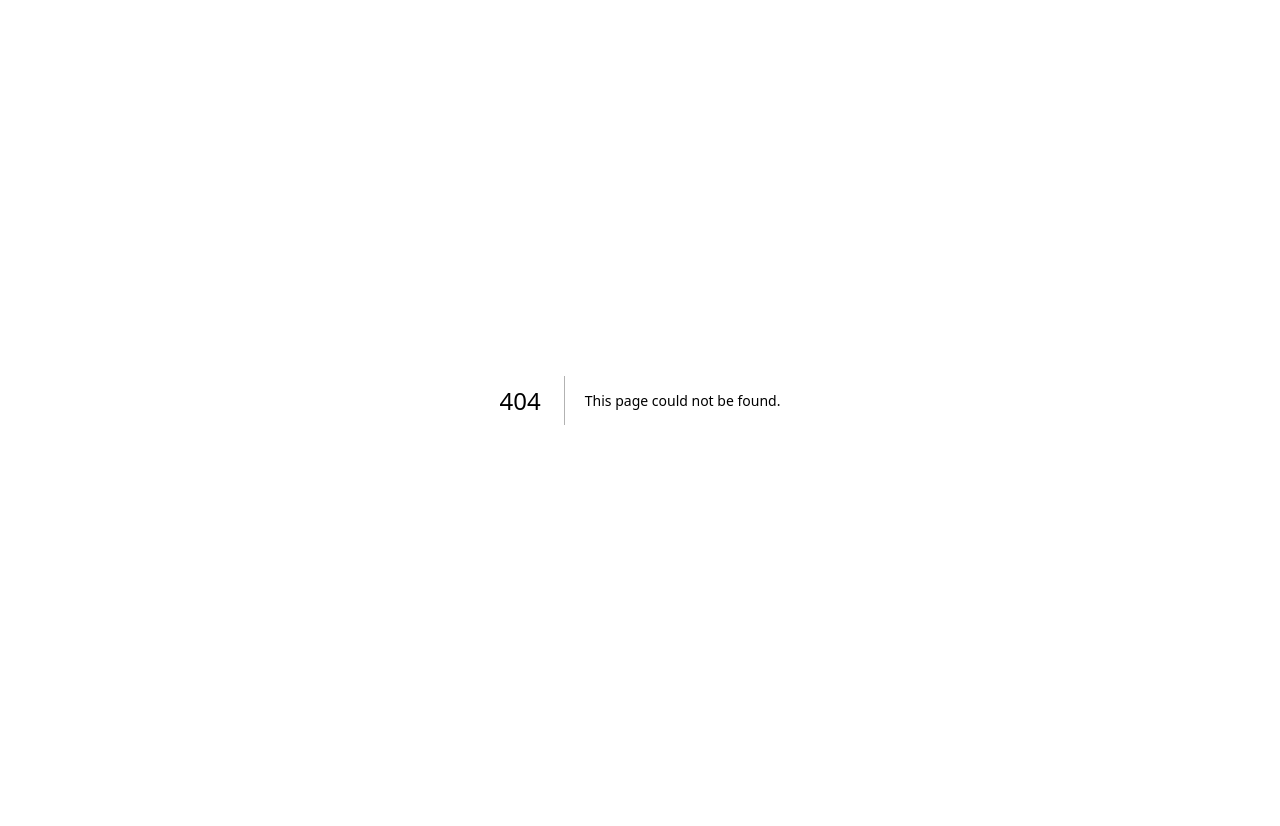
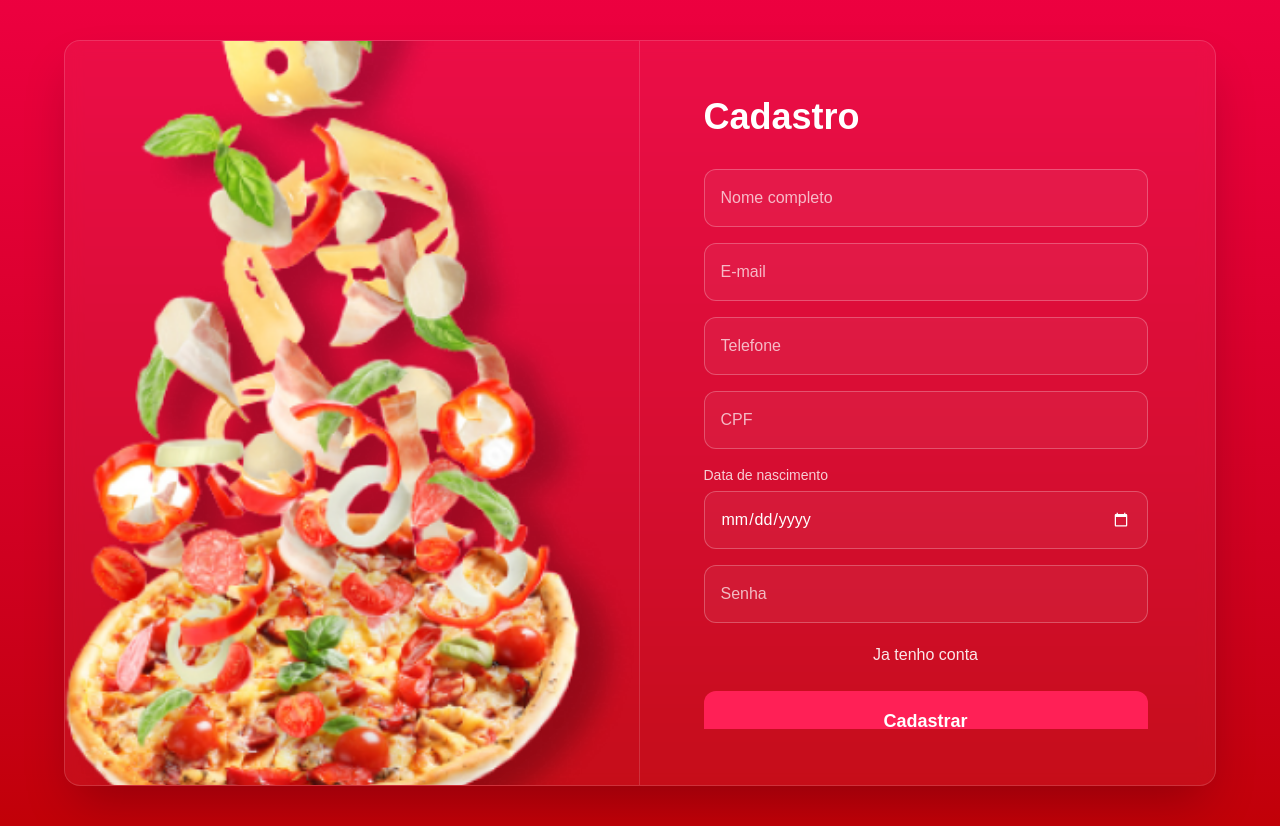
Before and after one commit to EngJao89/gopizza-web, a Next.js app: page /signup in a window 1280 px wide. Before the commit this address had no page. Before the commit the page ends 800 px from the top, so only its background shows below. Built offline with nearby package versions, Linux system fonts and the light colour scheme.

Commit message:
feat(gpw07-signup-screen): create screen for signup new users

```diff
--- a/src/app/page.tsx
+++ b/src/app/page.tsx
@@ -1,8 +1,9 @@
 "use client";
 
-import Image from "next/image";
 import { AxiosError } from "axios";
+import Link from "next/link";
 import { useForm } from "react-hook-form";
+import { AuthSplitLayout, authFieldClassName } from "@/components/auth/auth-split-layout";
 import api from "@/lib/axios";
 import { toast } from "@/lib/toast";
 
@@ -32,28 +33,13 @@ export default function Home() {
   };
 
   return (
-    <main className="min-h-screen bg-linear-to-b from-rose-600 to-red-700 px-6 py-8 md:px-10 md:py-10">
-      <section className="mx-auto grid min-h-[calc(100vh-4rem)] w-full max-w-6xl overflow-hidden rounded-2xl border border-white/15 bg-white/5 shadow-2xl backdrop-blur-sm md:grid-cols-2">
-        <div className="relative min-h-[320px] border-b border-white/15 md:min-h-full md:border-b-0 md:border-r">
-          <Image
-            src="/bg-preview%20.png"
-            alt="Pizza ingredients and brand preview"
-            fill
-            priority
-            className="object-cover"
-          />
-        </div>
-
-        <div className="flex items-center justify-center p-6 md:p-10 lg:p-14">
-          <div className="w-full max-w-md">
-            <h1 className="mb-8 text-4xl font-semibold text-white">Login</h1>
-
+    <AuthSplitLayout title="Login">
       <form onSubmit={handleSubmit(onSubmit)} className="space-y-4">
         <div>
           <input
             type="email"
             placeholder="E-mail"
-                  className="w-full rounded-xl border border-white/25 bg-white/5 px-4 py-4 text-white placeholder:text-white/70 outline-none transition focus:border-white/60"
+            className={authFieldClassName}
             {...register("email", {
               required: "Informe seu e-mail",
               pattern: {
@@ -71,7 +57,7 @@ export default function Home() {
           <input
             type="password"
             placeholder="Senha"
-                  className="w-full rounded-xl border border-white/25 bg-white/5 px-4 py-4 text-white placeholder:text-white/70 outline-none transition focus:border-white/60"
+            className={authFieldClassName}
             {...register("password", {
               required: "Informe sua senha",
               minLength: {
@@ -85,7 +71,13 @@ export default function Home() {
           )}
         </div>
 
-              <div className="pt-1 text-right">
+        <div className="flex items-center justify-between gap-4 pt-1">
+          <Link
+            href="/signup"
+            className="text-base text-white/90 underline-offset-2 transition hover:text-white hover:underline"
+          >
+            Criar conta
+          </Link>
           <button
             type="button"
             className="text-base text-white/90 transition hover:text-white"
@@ -102,9 +94,6 @@ export default function Home() {
           {isSubmitting ? "Entrando..." : "Entrar"}
         </button>
       </form>
-          </div>
-        </div>
-      </section>
-    </main>
+    </AuthSplitLayout>
   );
 }
--- /dev/null
+++ b/src/app/signup/layout.tsx
@@ -0,0 +1,12 @@
+import type { Metadata } from "next";
+
+export const metadata: Metadata = {
+  title: "Cadastro | Go Pizza",
+  description: "Crie sua conta no Go Pizza",
+};
+
+export default function SignupLayout({
+  children,
+}: Readonly<{ children: React.ReactNode }>) {
+  return children;
+}
--- /dev/null
+++ b/src/app/signup/page.tsx
@@ -0,0 +1,196 @@
+"use client";
+
+import { AxiosError } from "axios";
+import Link from "next/link";
+import { useForm } from "react-hook-form";
+import { AuthSplitLayout, authFieldClassName } from "@/components/auth/auth-split-layout";
+import api from "@/lib/axios";
+import { toast } from "@/lib/toast";
+import { isValidCPF } from "@/lib/validators/cpf";
+
+export type SignUpFormData = {
+  email: string;
+  name: string;
+  phone: string;
+  password: string;
+  birthday: string;
+  cpf: string;
+};
+
+/** Payload enviado à API (normalizado). */
+type SignUpPayload = {
+  email: string;
+  name: string;
+  phone: string;
+  password: string;
+  birthday: string;
+  cpf: string;
+};
+
+function onlyDigits(value: string): string {
+  return value.replaceAll(/\D/g, "");
+}
+
+export default function SignUpPage() {
+  const {
+    register,
+    handleSubmit,
+    formState: { errors, isSubmitting },
+  } = useForm<SignUpFormData>();
+
+  const onSubmit = async (data: SignUpFormData) => {
+    const payload: SignUpPayload = {
+      email: data.email.trim(),
+      name: data.name.trim(),
+      phone: onlyDigits(data.phone),
+      password: data.password,
+      birthday: data.birthday,
+      cpf: onlyDigits(data.cpf),
+    };
+
+    try {
+      // Ajuste se sua API usar outro path (ex.: api/users ou api/auth/register).
+      await api.post("api/auth/signup", payload);
+      toast.success("Conta criada com sucesso.");
+    } catch (error) {
+      const axiosError = error as AxiosError<{ message?: string }>;
+      const message =
+        axiosError.response?.data?.message ?? "Nao foi possivel concluir o cadastro.";
+
+      toast.error(message);
+    }
+  };
+
+  return (
+    <AuthSplitLayout title="Cadastro">
+      <form onSubmit={handleSubmit(onSubmit)} className="space-y-4">
+        <div>
+          <input
+            type="text"
+            placeholder="Nome completo"
+            autoComplete="name"
+            className={authFieldClassName}
+            {...register("name", {
+              required: "Informe seu nome",
+              minLength: { value: 2, message: "Nome muito curto" },
+            })}
+          />
+          {errors.name && (
+            <p className="mt-2 text-sm text-amber-100">{errors.name.message}</p>
+          )}
+        </div>
+
+        <div>
+          <input
+            type="email"
+            placeholder="E-mail"
+            autoComplete="email"
+            className={authFieldClassName}
+            {...register("email", {
+              required: "Informe seu e-mail",
+              pattern: {
+                value: /\S+@\S+\.\S+/,
+                message: "Digite um e-mail valido",
+              },
+            })}
+          />
+          {errors.email && (
+            <p className="mt-2 text-sm text-amber-100">{errors.email.message}</p>
+          )}
+        </div>
+
+        <div>
+          <input
+            type="tel"
+            placeholder="Telefone"
+            autoComplete="tel"
+            className={authFieldClassName}
+            {...register("phone", {
+              required: "Informe seu telefone",
+              validate: (v) =>
+                onlyDigits(v).length >= 10 && onlyDigits(v).length <= 11
+                  ? true
+                  : "Telefone deve ter 10 ou 11 digitos",
+            })}
+          />
+          {errors.phone && (
+            <p className="mt-2 text-sm text-amber-100">{errors.phone.message}</p>
+          )}
+        </div>
+
+        <div>
+          <input
+            type="text"
+            inputMode="numeric"
+            placeholder="CPF"
+            autoComplete="off"
+            className={authFieldClassName}
+            {...register("cpf", {
+              required: "Informe seu CPF",
+              validate: (v) => (isValidCPF(v) ? true : "CPF invalido"),
+            })}
+          />
+          {errors.cpf && (
+            <p className="mt-2 text-sm text-amber-100">{errors.cpf.message}</p>
+          )}
+        </div>
+
+        <div>
+          <label
+            htmlFor="signup-birthday"
+            className="mb-1.5 block text-sm text-white/80"
+          >
+            Data de nascimento
+          </label>
+          <input
+            id="signup-birthday"
+            type="date"
+            className={`${authFieldClassName} text-white scheme-dark`}
+            {...register("birthday", {
+              required: "Informe sua data de nascimento",
+            })}
+          />
+          {errors.birthday && (
+            <p className="mt-2 text-sm text-amber-100">{errors.birthday.message}</p>
+          )}
+        </div>
+
+        <div>
+          <input
+            type="password"
+            placeholder="Senha"
+            autoComplete="new-password"
+            className={authFieldClassName}
+            {...register("password", {
+              required: "Informe sua senha",
+              minLength: {
+                value: 6,
+                message: "A senha deve ter no minimo 6 caracteres",
+              },
+            })}
+          />
+          {errors.password && (
+            <p className="mt-2 text-sm text-amber-100">{errors.password.message}</p>
+          )}
+        </div>
+
+        <div className="pt-1 text-center">
+          <Link
+            href="/"
+            className="text-base text-white/90 underline-offset-2 transition hover:text-white hover:underline"
+          >
+            Ja tenho conta
+          </Link>
+        </div>
+
+        <button
+          type="submit"
+          disabled={isSubmitting}
+          className="mt-2 w-full rounded-xl bg-rose-500 px-4 py-4 text-lg font-semibold text-white transition hover:bg-rose-400 disabled:cursor-not-allowed disabled:opacity-70"
+        >
+          {isSubmitting ? "Cadastrando..." : "Cadastrar"}
+        </button>
+      </form>
+    </AuthSplitLayout>
+  );
+}
--- /dev/null
+++ b/src/components/auth/auth-split-layout.tsx
@@ -0,0 +1,38 @@
+import Image from "next/image";
+import type { ReactNode } from "react";
+
+/** Classes dos campos — reutilizar nas telas de auth (login, cadastro). */
+export const authFieldClassName =
+  "w-full rounded-xl border border-white/25 bg-white/5 px-4 py-3.5 text-white placeholder:text-white/70 outline-none transition focus:border-white/60 md:py-4";
+
+type AuthSplitLayoutProps = Readonly<{
+  title: string;
+  children: ReactNode;
+}>;
+
+export function AuthSplitLayout({ title, children }: AuthSplitLayoutProps) {
+  return (
+    <main className="min-h-screen bg-linear-to-b from-rose-600 to-red-700 px-6 py-8 md:px-10 md:py-10">
+      <section className="mx-auto grid min-h-[calc(100vh-4rem)] w-full max-w-6xl overflow-hidden rounded-2xl border border-white/15 bg-white/5 shadow-2xl backdrop-blur-sm md:grid-cols-2">
+        <div className="relative min-h-[280px] border-b border-white/15 md:min-h-full md:border-b-0 md:border-r">
+          <Image
+            src="/bg-preview%20.png"
+            alt="Pizza ingredients and brand preview"
+            fill
+            priority
+            className="object-cover"
+          />
+        </div>
+
+        <div className="flex items-center justify-center p-6 md:p-10 lg:p-14">
+          <div className="w-full max-w-md">
+            <h1 className="mb-6 text-4xl font-semibold text-white md:mb-8">{title}</h1>
+            <div className="max-h-[min(70vh,calc(100vh-12rem))] overflow-y-auto pr-1 [-ms-overflow-style:none] [scrollbar-width:thin] [&::-webkit-scrollbar]:w-1.5 [&::-webkit-scrollbar-thumb]:rounded-full [&::-webkit-scrollbar-thumb]:bg-white/25">
+              {children}
+            </div>
+          </div>
+        </div>
+      </section>
+    </main>
+  );
+}
--- /dev/null
+++ b/src/lib/validators/cpf.ts
@@ -0,0 +1,24 @@
+/**
+ * Valida CPF brasileiro (apenas dígitos, com checagem dos dígitos verificadores).
+ */
+export function isValidCPF(value: string): boolean {
+  const cpf = value.replaceAll(/\D/g, "");
+  if (cpf.length !== 11) return false;
+  if (/^(\d)\1{10}$/.test(cpf)) return false;
+
+  let sum = 0;
+  for (let i = 0; i < 9; i++) {
+    sum += Number(cpf[i]) * (10 - i);
+  }
+  let d1 = (sum * 10) % 11;
+  if (d1 === 10) d1 = 0;
+  if (d1 !== Number(cpf[9])) return false;
+
+  sum = 0;
+  for (let i = 0; i < 10; i++) {
+    sum += Number(cpf[i]) * (11 - i);
+  }
+  let d2 = (sum * 10) % 11;
+  if (d2 === 10) d2 = 0;
+  return d2 === Number(cpf[10]);
+}
```
Also changed, not shown: 1 other file (tests, documents, lock files or other folders). Lines whose indentation alone changed are shown as unchanged.
